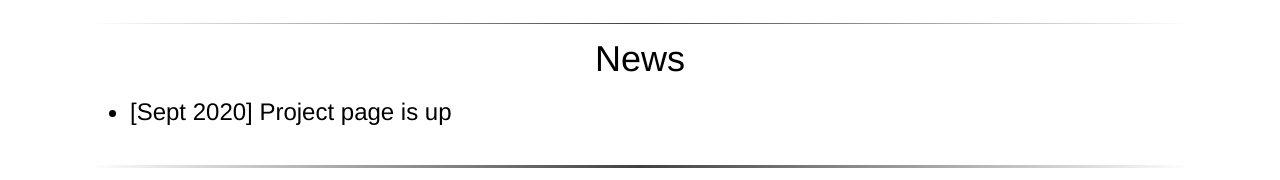
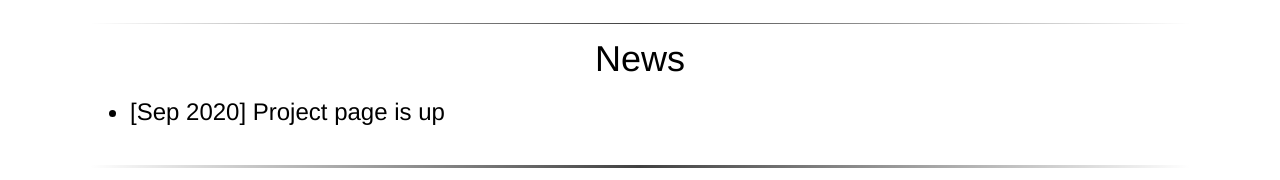
Before and after one commit to nv-tlabs/fed-sim, a plain HTML site: page docs/index.html in a window 1280 px wide. Shown: the part 1103-1283 px from the top of the page. Drawn offline with Linux system fonts and the light colour scheme.

Commit message:
fix typo

```diff
--- a/docs/index.html
+++ b/docs/index.html
@@ -251,7 +251,7 @@
         <center><h1>News</h1></center>
         <tr>
         <ul>
-            <li style="font-size: 24px">[Sept 2020] Project page is up</a></li>
+            <li style="font-size: 24px">[Sep 2020] Project page is up</a></li>
         </ul>
         </tr>
     </table>
```
